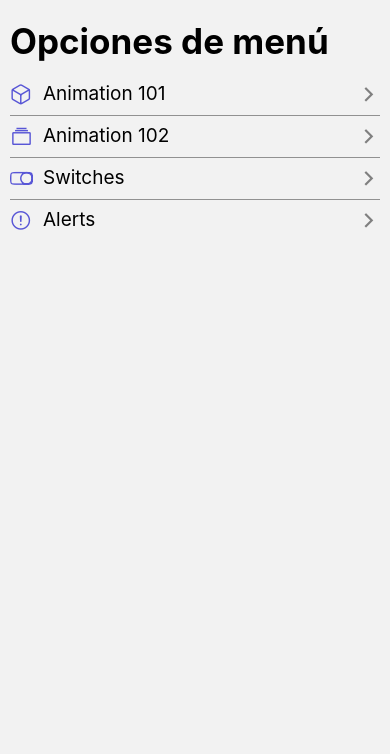
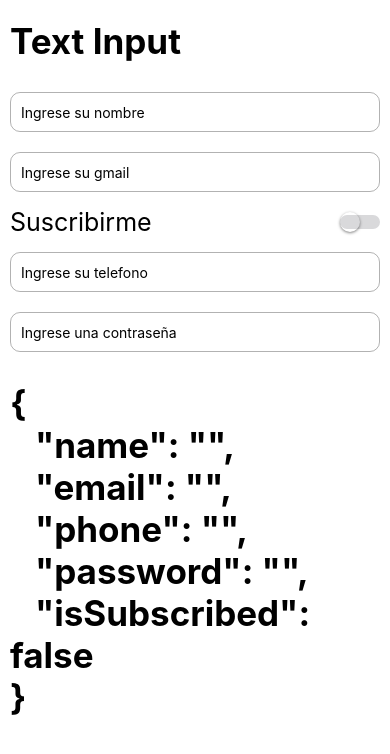
Before and after one commit to VISOSO2403/RNComponets, a React Native app: screen /InputScreen in a window 390 px wide. Shown: the top 754 px of the page. Built offline with nearby package versions, Linux system fonts and the light colour scheme.

Commit message:
Cambios navegacion

```diff
--- a/src/data/menuItems.tsx
+++ b/src/data/menuItems.tsx
@@ -21,4 +21,19 @@ export const menuItems: MenuItem[] = [
     icon: 'alert-circle-outline',
     component: 'AlertScreen',
   },
+  {
+    name: 'Text Input',
+    icon: 'document-text-outline',
+    component: 'InputScreen',
+  },
+  {
+    name: 'Pull To Refresh',
+    icon: 'refresh-circle-outline',
+    component: 'PullToRefreshScreen',
+  },
+  {
+    name: 'Sections List',
+    icon: 'list-outline',
+    component: 'SectionListScreen',
+  },
 ];
--- a/src/navigator/Navigator.tsx
+++ b/src/navigator/Navigator.tsx
@@ -5,6 +5,9 @@ import Animation101Screen from '../screens/Animation101Screen';
 import Animation102Screen from '../screens/Animation102Screen';
 import SwitchScreen from '../screens/SwitchScreen';
 import AlertScreen from '../screens/AlertScreen';
+import InputScreen from '../screens/InputScreen';
+import PullToRefreshScreen from '../screens/PullToRefreshScreen';
+import SectionListScreen from '../screens/SectionListScreen';
 
 const Stack = createStackNavigator();
 
@@ -13,12 +16,19 @@ export const Navigator = () => {
     <Stack.Navigator
       screenOptions={{
         headerShown: false,
+        cardStyle: {backgroundColor: 'white'},
       }}>
       <Stack.Screen name="HomeScreen" component={HomeScreen} />
       <Stack.Screen name="Animation101Screen" component={Animation101Screen} />
       <Stack.Screen name="Animation102Screen" component={Animation102Screen} />
       <Stack.Screen name="SwitchScreen" component={SwitchScreen} />
       <Stack.Screen name="AlertScreen" component={AlertScreen} />
+      <Stack.Screen name="InputScreen" component={InputScreen} />
+      <Stack.Screen
+        name="PullToRefreshScreen"
+        component={PullToRefreshScreen}
+      />
+      <Stack.Screen name="SectionListScreen" component={SectionListScreen} />
     </Stack.Navigator>
   );
 };
--- a/src/screens/HomeScreen.tsx
+++ b/src/screens/HomeScreen.tsx
@@ -5,20 +5,9 @@ import {styles} from '../theme/appTheme';
 import FlatListMenuItem from '../components/FlatListMenuItem';
 import {menuItems} from '../data/menuItems';
 import HeaderTitle from '../components/HeaderTitle';
+import ItemSeparetor from '../components/ItemSeparetor';
 
 const HomeScreen = () => {
-  const itemSeparator = () => {
-    return (
-      <View
-        style={{
-          borderBottomWidth: 1,
-          opacity: 0.4,
-          marginVertical: 8,
-        }}
-      />
-    );
-  };
-
   return (
     <View style={{flex: 1, ...styles.globalMargin}}>
       <FlatList
@@ -26,7 +15,7 @@ const HomeScreen = () => {
         renderItem={({item}) => <FlatListMenuItem menuItem={item} />}
         keyExtractor={item => item.name}
         ListHeaderComponent={<HeaderTitle title="Opciones de menú" />}
-        ItemSeparatorComponent={itemSeparator}
+        ItemSeparatorComponent={() => <ItemSeparetor />}
       />
     </View>
   );
--- a/src/screens/SwitchScreen.tsx
+++ b/src/screens/SwitchScreen.tsx
@@ -2,6 +2,7 @@ import React, {useState} from 'react';
 import {View, Text, Switch, Platform, StyleSheet} from 'react-native';
 import HeaderTitle from '../components/HeaderTitle';
 import CustomSwitch from '../components/CustomSwitch';
+import {styles} from '../theme/appTheme';
 
 const SwitchScreen = () => {
   const [first, setFirst] = useState({
@@ -50,16 +51,4 @@ const SwitchScreen = () => {
   );
 };
 
-export const styles = StyleSheet.create({
-  switchRow: {
-    flexDirection: 'row',
-    justifyContent: 'space-between',
-    alignItems: 'center',
-    marginVertical: 5,
-  },
-  switchText: {
-    fontSize: 25,
-  },
-});
-
 export default SwitchScreen;
--- a/src/theme/appTheme.tsx
+++ b/src/theme/appTheme.tsx
@@ -1,11 +1,20 @@
-import { StyleSheet } from 'react-native'
+import {StyleSheet} from 'react-native';
 
 export const styles = StyleSheet.create({
   globalMargin: {
-    marginHorizontal: 10
+    marginHorizontal: 10,
   },
   title: {
     fontSize: 35,
-    fontWeight: 'bold'
-  }
-})
+    fontWeight: 'bold',
+  },
+  switchRow: {
+    flexDirection: 'row',
+    justifyContent: 'space-between',
+    alignItems: 'center',
+    marginVertical: 5,
+  },
+  switchText: {
+    fontSize: 25,
+  },
+});
```
